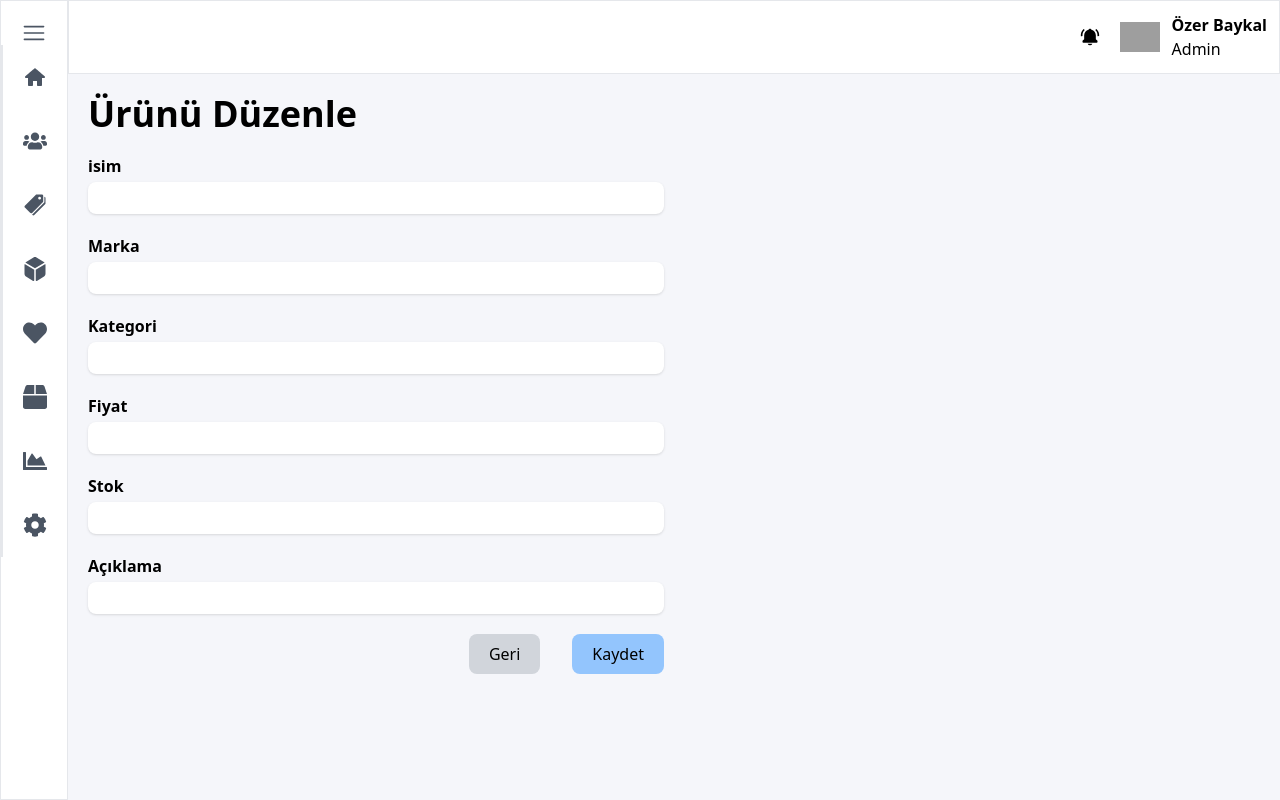
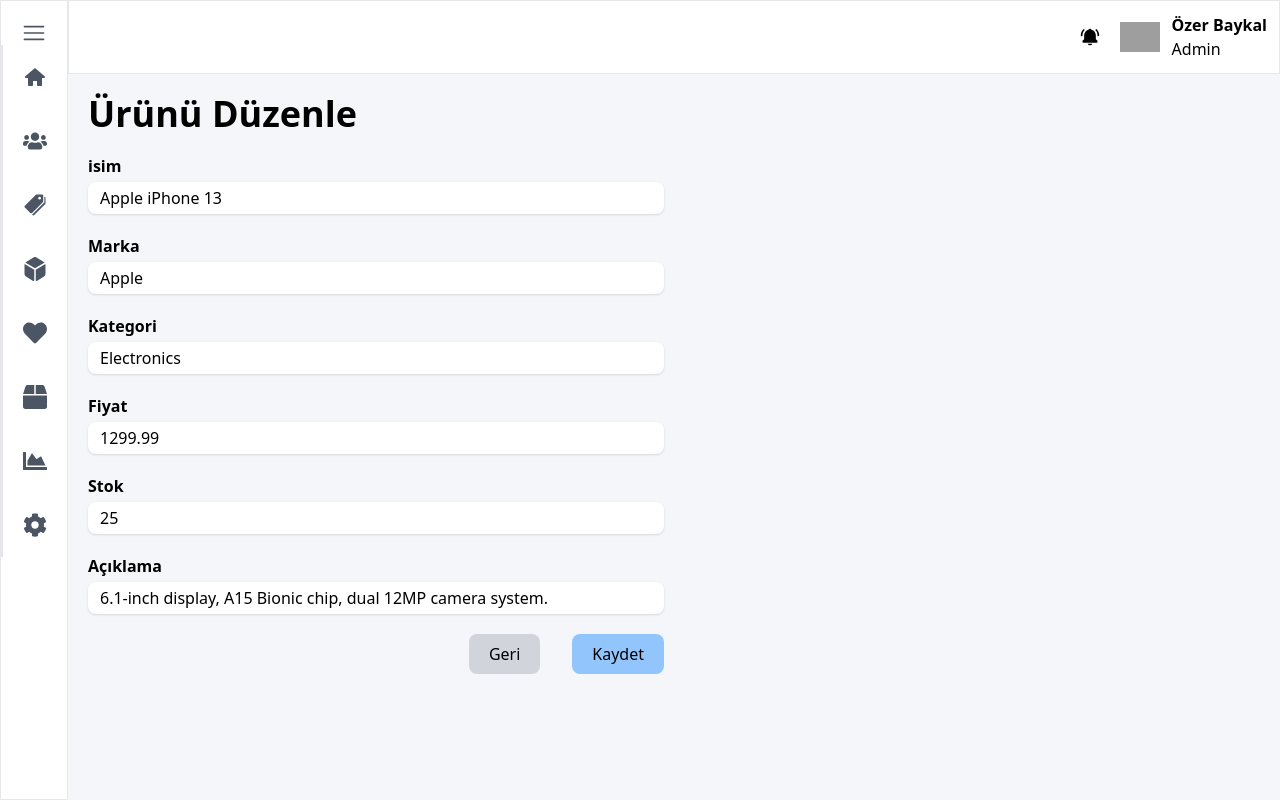
Before and after one commit to ozerbaykal/dashboard-next-js, a Next.js app: page /products/1 in a window 1280 px wide. Built offline with nearby package versions, Linux system fonts and the light colour scheme; data requests are answered from the project's data file; grey boxes are pictures that could not be loaded.

Commit message:
editProduct

```diff
--- a/app/components/form/Input.tsx
+++ b/app/components/form/Input.tsx
@@ -2,19 +2,25 @@
     item: {
         label: string,
         name: string,
-        type?: string
+        type?: string,
+
 
     }
+    value?: string
 
 }
 
 
 
-const Input = ({ item }: Props) => {
+const Input = ({ item, value }: Props) => {
     return (
         <div className="flex flex-col gap-1" >
             <label className="font-semibold" htmlFor={item.name}>{item.label}</label>
-            <input type={item.type} name={item.name} id={item.name}
+            <input
+                type={item.type}
+                name={item.name}
+                id={item.name}
+                defaultValue={value || ""}
                 className="shadow rounded-lg py-1 px-3 "
             />
         </div>
--- a/app/components/form/index.tsx
+++ b/app/components/form/index.tsx
@@ -3,7 +3,7 @@
 import { inputs } from "@/Constant"
 import Input from "./Input"
 import { FormEvent } from "react"
-import { createProduct } from "@/utils/api"
+import { createProduct, editProduct } from "@/utils/api"
 import { Product } from "@/types"
 import { useRouter } from "next/navigation"
 import { toast } from "react-toastify"
@@ -17,30 +17,31 @@
 const Form = ({ editItem }: Props) => {
 
     const router = useRouter()
+
     //form gönderilince çalışcak fonksiyon
     const handleSubmit = (e: FormEvent<HTMLFormElement>) => {
         e.preventDefault()
 
 
         //form örneği al
-
         const formData = new FormData(e.target as HTMLFormElement)
         const productData = Object.fromEntries(formData.entries())
 
+
+        //editItem yoksa yeni ürün oluştur
+        if (!editItem) {
+
             //resim değişmesi için rasgele sayı belirle
             const id = Math.round(Math.random() * 100)
+
             //resim ekle
             productData.image_url = `https://picsum.photos/seed/${id}/500/500`
-
 
             //varsayılan rating ve yorum sayısını belirle
             // @ts-ignore
             productData.rating = 0;
             // @ts-ignore
             productData.reviews_count = 0;
-
-
-
 
             //api ye ekleme isteği at
             createProduct(productData as unknown as Product).then(() => {
@@ -49,6 +50,19 @@
                 toast.success("Ürün başarıyla eklendi")
 
             })
+        } else {
+            //editItem varsa ürünü düzenle
+            //api isteğinde gönderilcek nesneyi ayarla
+            let updatedItem = { ...editItem, productData };
+
+
+            editProduct(updatedItem).then(() => {
+                router.push("/products");
+                router.refresh();
+                toast.info("Ürün başarıyla düzenlendi")
+
+            })
+        }
 
 
     }
@@ -57,7 +71,8 @@
         <form onSubmit={handleSubmit} className="flex flex-col  gap-5 mt-5 max-w-xl">
             {
                 inputs.map((item, key) => (
-                    <Input key={key} item={item} />
+                    //@ts-ignore
+                    <Input key={key} item={item} value={editItem[item.name]} />
 
 
                 ))
--- a/app/utils/api.tsx
+++ b/app/utils/api.tsx
@@ -89,3 +89,23 @@
     }
 
 }
+
+export const editProduct = async (data: Product) => {
+    try {
+        const res = await fetch(`http://localhost:3090/products/${data.id}`,
+            {
+                method: "PUT",
+                body: JSON.stringify(data)
+            }
+        )
+        return res.json()
+
+    } catch (error) {
+        console.log(error)
+
+        throw Error("Ürün Düzenlenirken bir sorun oluştu")
+
+
+    }
+
+}
```
Lines whose indentation alone changed are shown as unchanged.
